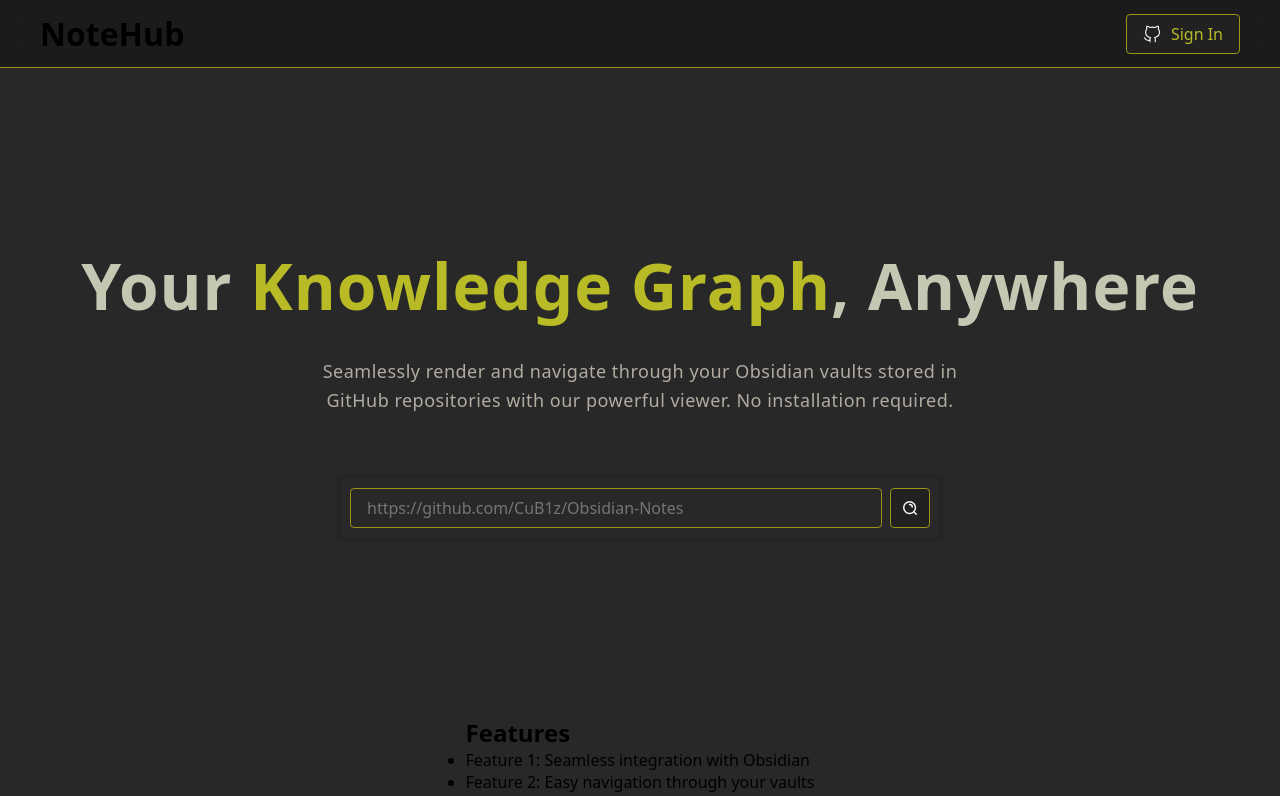
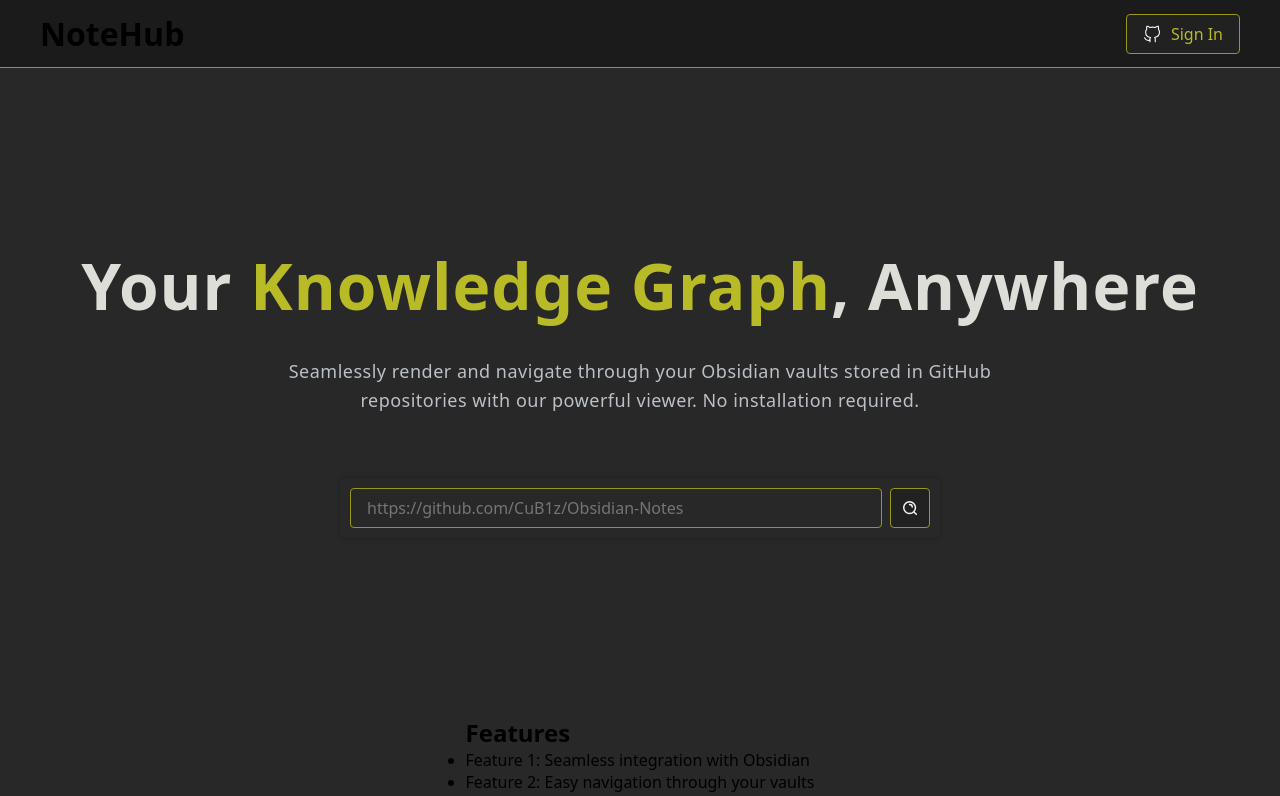
Before and after one commit to CuB1z/NoteHub, a Next.js app: page / in a window 1280 px wide. Shown: the top 796 px of the page. Built offline with nearby package versions, Linux system fonts and the light colour scheme; no server answers.

Commit message:
Fix: Update max-width for description in Hero section and correct foreground color variables in globals

```diff
--- a/src/styles/Hero.module.css
+++ b/src/styles/Hero.module.css
@@ -18,8 +18,9 @@
     }
 
     .description {
-        max-width: 672px;
+        max-width: 744px;
         font-size: 18px;
+        font-weight: 500;
         line-height: 1.6;
         letter-spacing: 0.5px;
         color: var(--fg-secondary);
--- a/src/styles/globals.css
+++ b/src/styles/globals.css
@@ -3,8 +3,8 @@
   --bg-secondary: #212121;
   --accent: #b8bb26;
   --accent-light: #98971a;
-  --fg-primary: #c5c7b3;
-  --fg-secondary: #b1aba2;
+  --fg-primary: #ddded8;
+  --fg-secondary: #bbc0c7;
   --primary: #fabd2f;
   --secondary: #d3869b;
   --error: #fb4934;
```
